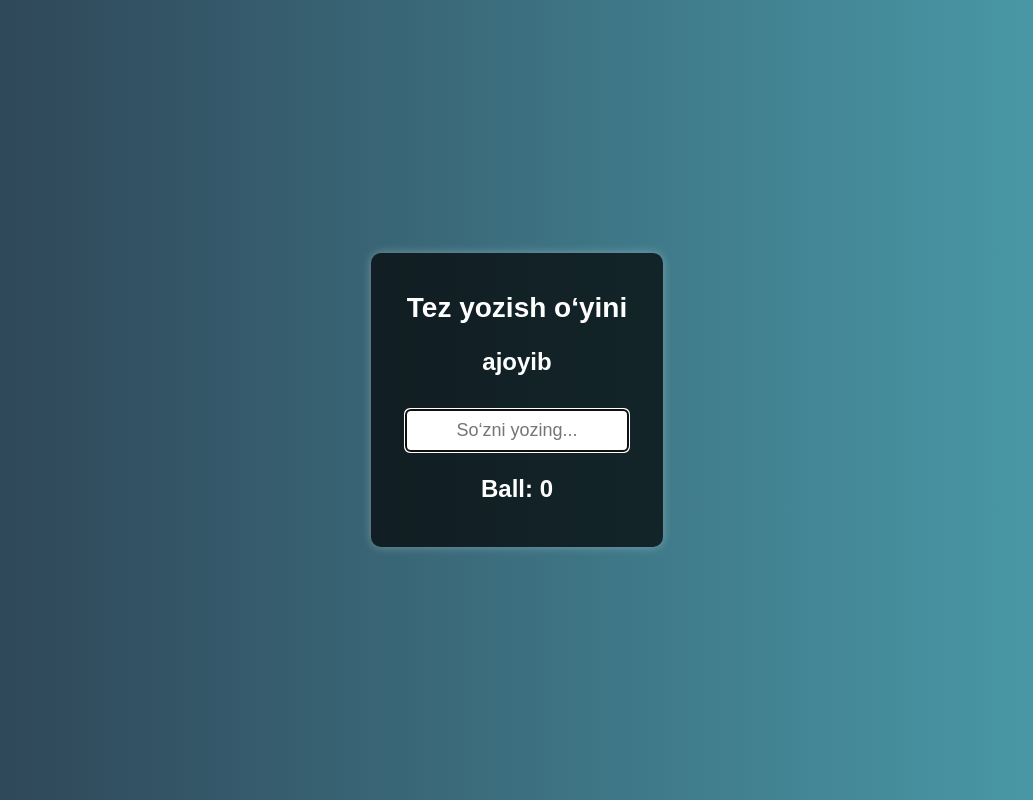
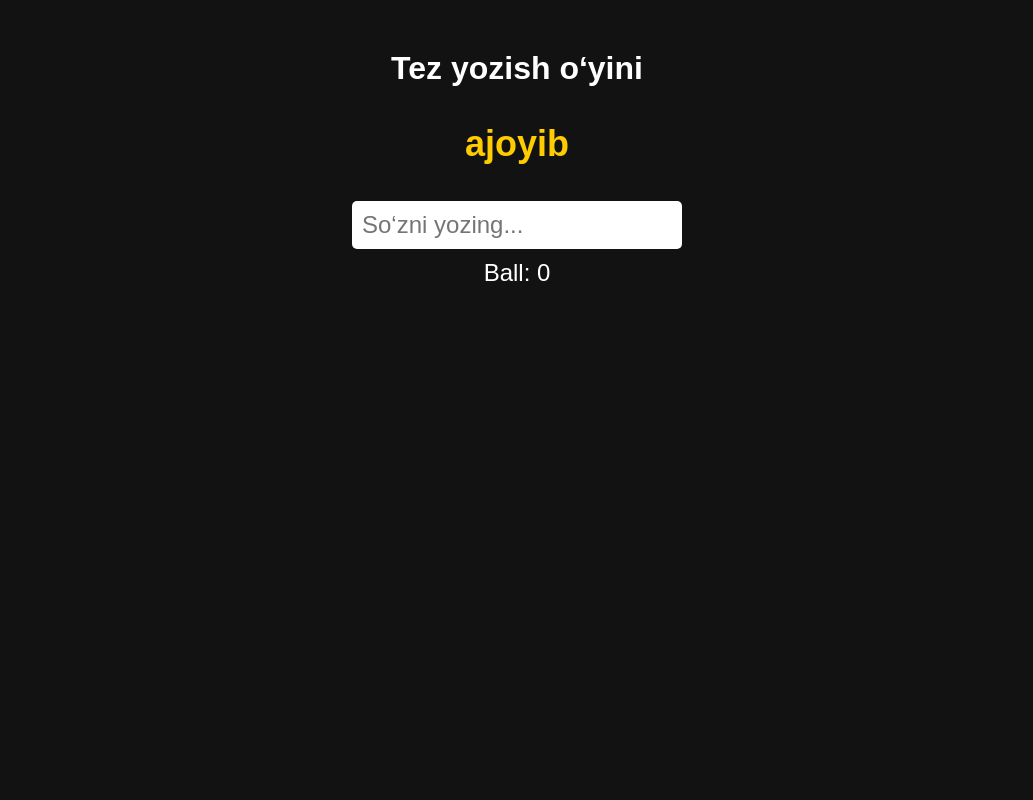
Before and after one commit to Ogabekpubg309/Typing-Game-, a plain HTML site: page index.html in a window 1280 px wide. Shown: the whole page, without its empty margins (123-1156 px from the left). Drawn offline with Linux system fonts and the light colour scheme.

Commit message:
Update style.css

```diff
--- a/style.css
+++ b/style.css
@@ -1,39 +1,43 @@
 body {
+    font-family: Arial, sans-serif;
     text-align: center;
-    font-family: Arial, sans-serif;
-    background: linear-gradient(to right, #2c3e50, #4ca1af);
-    color: white;
-    display: flex;
-    justify-content: center;
-    align-items: center;
-    height: 100vh;
-    margin: 0;
+    background-color: #121212;
+    color: #fff;
 }
 
 .container {
-    background: rgba(0, 0, 0, 0.7);
-    padding: 20px;
-    border-radius: 10px;
-    box-shadow: 0px 0px 10px rgba(255, 255, 255, 0.3);
+    margin-top: 50px;
 }
 
-input {
+#word {
+    font-size: 36px;
+    font-weight: bold;
+    color: #ffcc00;
+}
+
+#input {
+    font-size: 24px;
     padding: 10px;
-    font-size: 18px;
-    width: 80%;
-    max-width: 300px;
+    border-radius: 5px;
+    border: none;
+    outline: none;
+}
+
+#score {
+    font-size: 24px;
+    margin-top: 10px;
+}
+
+button {
+    padding: 10px 20px;
+    font-size: 20px;
+    color: #fff;
+    background-color: #007bff;
     border: none;
     border-radius: 5px;
-    margin-top: 10px;
-    text-align: center;
+    cursor: pointer;
 }
 
-p {
-    font-size: 24px;
-    font-weight: bold;
+button:hover {
+    background-color: #0056b3;
 }
-
-h1 {
-    font-size: 28px;
-    margin-bottom: 10px;
-}
```
